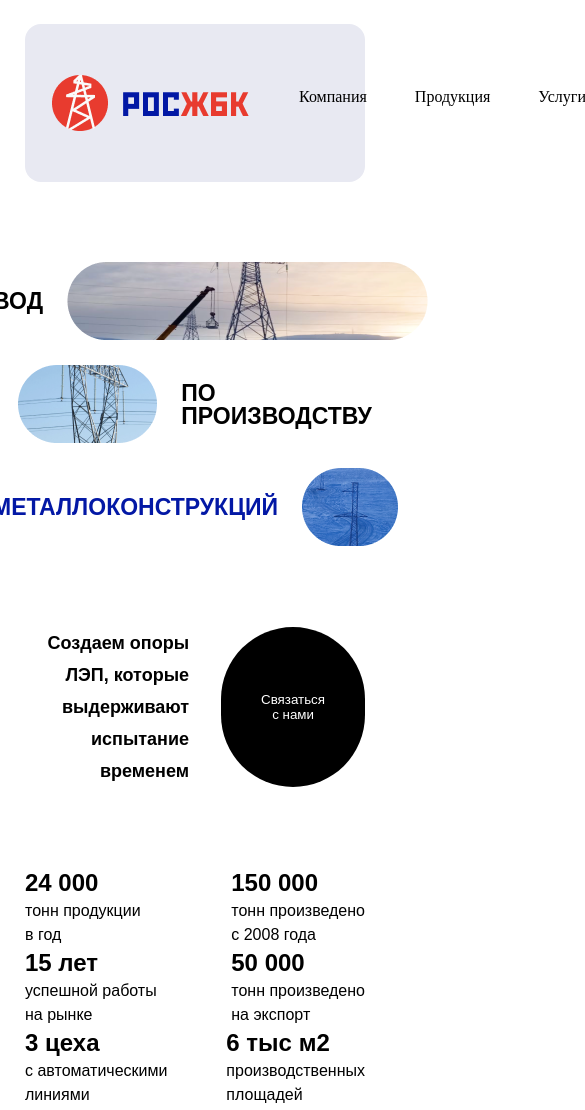
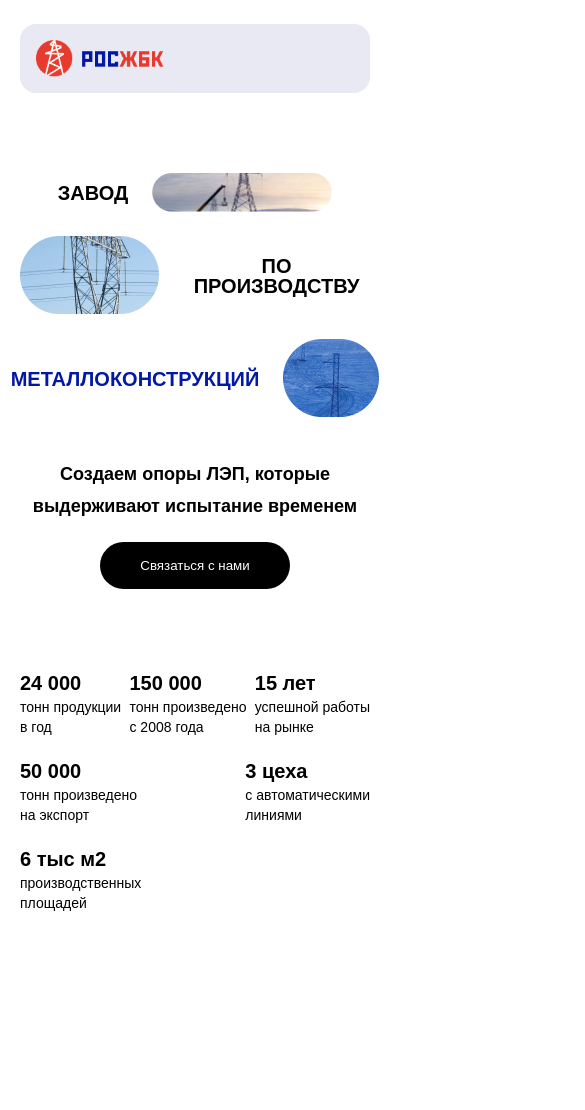
Before and after one commit to FlameFront-end/TopROI, a website: page app/index.html in a window 390 px wide. Shown: the top 1110 px of the page, 585 px wide, since content can reach past the window. After the commit the page ends 1053 px from the top, so only its background shows below. Drawn offline with Linux system fonts and the light colour scheme.

Commit message:
feat: add header & navadaptive

```diff
--- a/app/scss/_global.scss
+++ b/app/scss/_global.scss
@@ -1,7 +1,8 @@
 .container {
   max-width: 1552px;
   margin: 0 auto;
-  padding: 0 25px;
+  padding-left: 20px;
+  padding-right: 20px;
 }
 
 .btn {
--- a/app/scss/_header.scss
+++ b/app/scss/_header.scss
@@ -51,3 +51,66 @@
     }
   }
 }
+
+
+@media screen and (max-width: 768px) {
+  .header__title {
+    font-size: 24px;
+    text-align: center;
+  }
+
+  .header__title-img {
+    max-width: 180px;
+  }
+
+  .header__contact {
+    flex-direction: column;
+    align-items: center;
+    text-align: center;
+    margin-top: 40px;
+    gap: 0;
+  }
+
+  .header__contact-text {
+    max-width: 100%;
+    text-align: center;
+  }
+}
+
+@media screen and (max-width: 400px) {
+  .header__title {
+    font-size: 20px;
+  }
+}
+
+@media screen and (max-width: 768px) {
+  .header__contact {
+    &-text {
+      max-width: 100%;
+      text-align: center;
+    }
+    &-btn {
+      margin-top: 20px;
+    }
+  }
+}
+
+
+@media screen and (max-width: 768px) {
+  .header__history-item {
+    max-width: 100%;
+    margin-bottom: 20px;
+  }
+}
+
+@media screen and (max-width: 480px) {
+  .header__history-item__quantity {
+    font-size: 20px;
+    line-height: 28px;
+  }
+
+  .header__history-item__title {
+    font-size: 14px;
+    line-height: 20px;
+  }
+}
--- a/app/scss/_nav.scss
+++ b/app/scss/_nav.scss
@@ -19,3 +19,33 @@
     line-height: 140%;
   }
 }
+
+
+@media screen and (max-width: 990px) {
+  .nav {
+    padding: 16px;
+  }
+
+  .nav__list {
+    display: none;
+  }
+
+  .nav__list-item-button {
+    display: none;
+  }
+
+  .nav__tel {
+    display: none;
+  }
+
+  .nav__logo {
+    max-width: 160px;
+  }
+
+  .nav__menu-toggle {
+    display: block;
+    font-size: 20px;
+    color: #0218A5;
+    cursor: pointer;
+  }
+}
```
Also changed, not shown: app/css/style.min.css, dist/css/style.min.css, dist/index.html.
